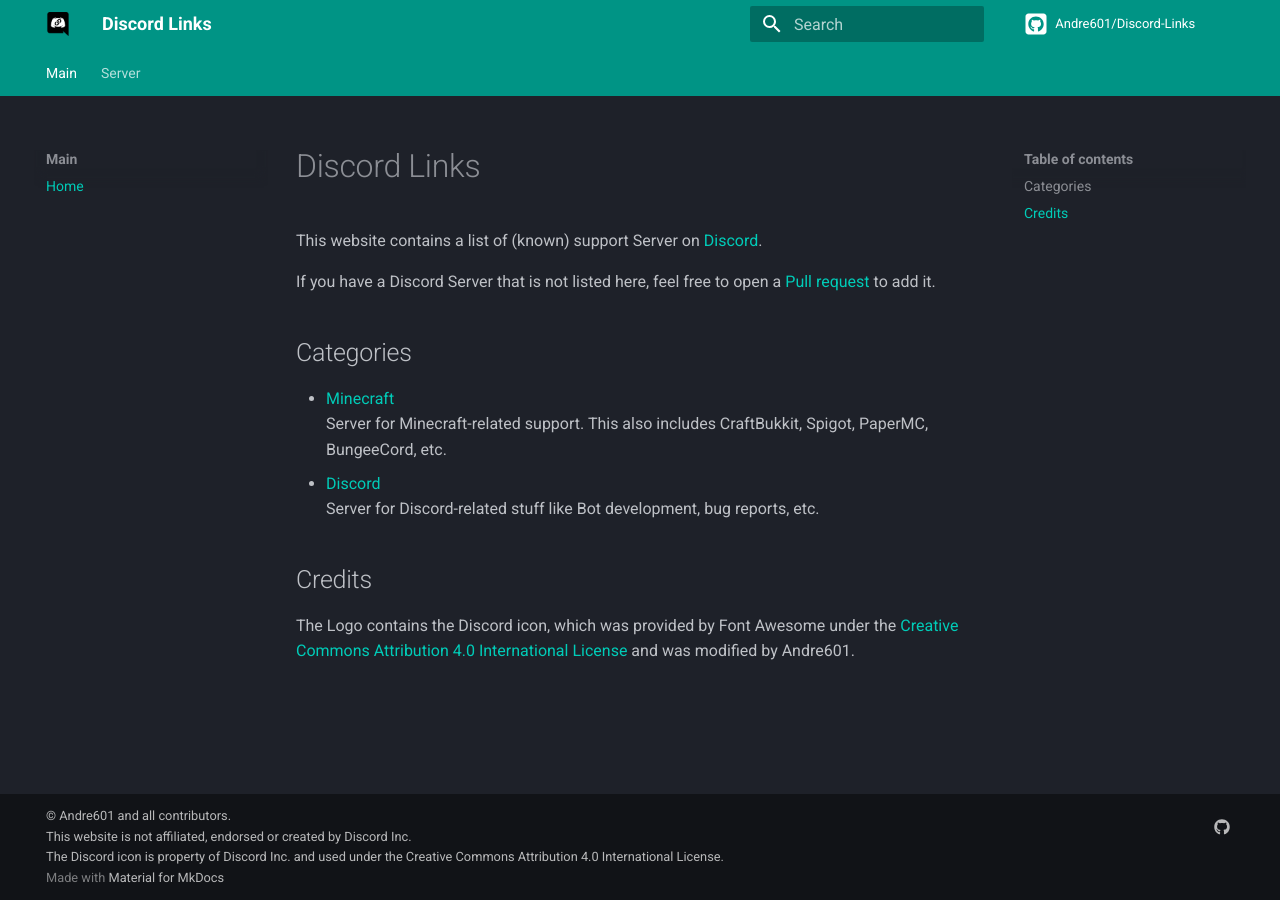
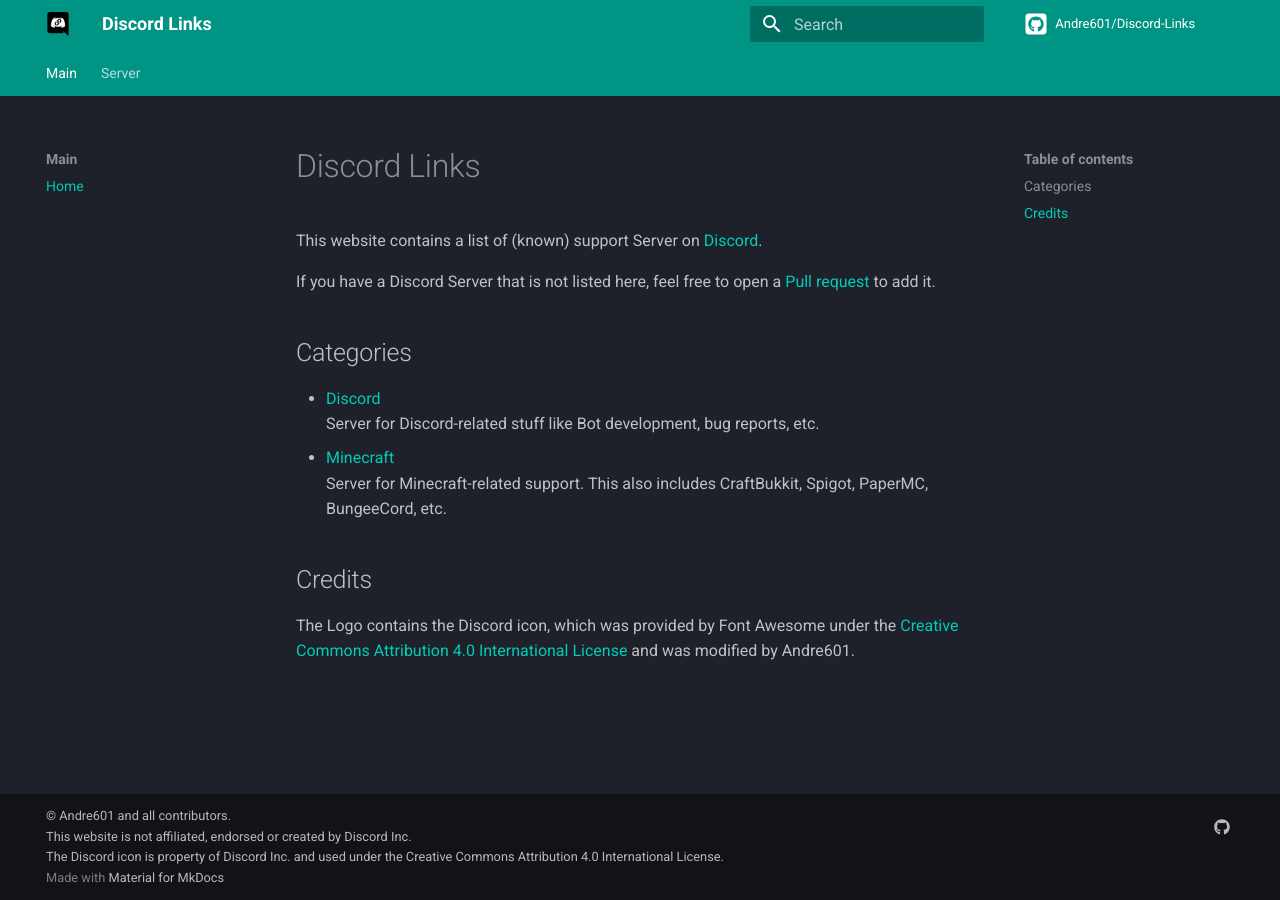
Before and after one commit to Andre601/Discord-links, an MkDocs documentation site: the page built from docs/index.md, in a window 1280 px wide. Built offline with MkDocs 1.6.1 and Material for MkDocs 9.7.7, drawn with Linux system fonts in a browser that asks for light colours; comment, search, counter and statistics services are not loaded.

Commit message:
reorder by alphabet

```diff
--- a/docs/index.md
+++ b/docs/index.md
@@ -9,10 +9,10 @@
 
 ## Categories
 
+- [Discord](server/discord)
+Server for Discord-related stuff like Bot development, bug reports, etc.
 - [Minecraft](server/minecraft)
 Server for Minecraft-related support. This also includes CraftBukkit, Spigot, PaperMC, BungeeCord, etc.
-- [Discord](server/discord)
-Server for Discord-related stuff like Bot development, bug reports, etc.
 
 ## Credits
 The Logo contains the Discord icon, which was provided by Font Awesome under the [Creative Commons Attribution 4.0 International License][license] and was modified by Andre601.
```
